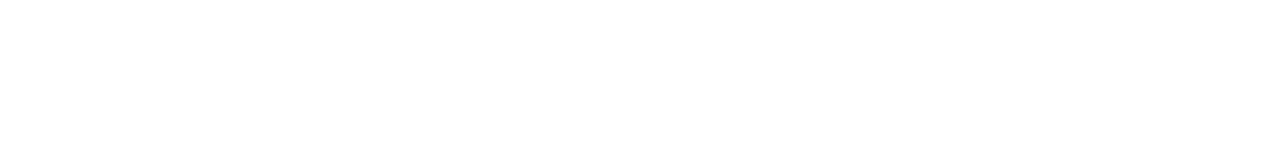
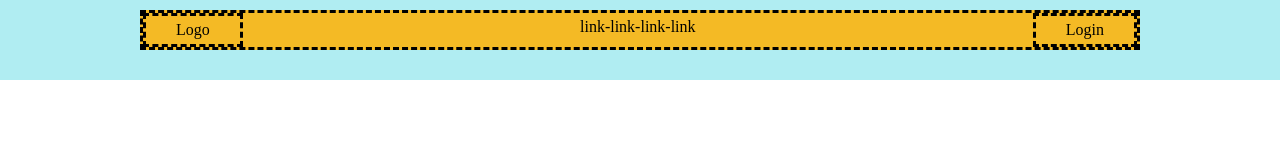
Before and after one commit to GraceGenuardi/htmlcss-struttura-discord, a plain HTML site: page index.html in a window 1280 px wide. Drawn offline with Linux system fonts and the light colour scheme.

Commit message:
Creato menù di navigazione

```diff
--- a/css/style.css
+++ b/css/style.css
@@ -7,3 +7,31 @@
 img {
 	max-width: 100%;
 }
+
+/*inizio menù*/
+header {
+    background-color:rgba(143, 230, 236, 0.699);
+    display: flex;
+    justify-content: center;
+    height: 80px;
+}
+
+.row{
+    width: 1000px;
+    height: 40px;
+    background-color: rgba(247, 185, 30, 0.959);
+    margin-top: 10px;
+    display: flex;
+    flex-wrap: wrap;
+    justify-content: space-between;
+    border: 3px dashed black;
+}
+
+.debug [class^='col'] {
+	border: 3px dashed black;
+	padding: 5px 30px;
+}
+
+nav {
+    margin-top: 5PX;
+}
--- a/index.html
+++ b/index.html
@@ -7,8 +7,22 @@
     <link rel="stylesheet" href="css/style.css">
     <title>Discord</title>
 </head>
-<body>
-    <div class="conteiner"></div>
+<body class="debug">
+
+    <!-- inizio header con struttura container,row,col-->
+    <header>
+        <div class="container">
+
+          <div class="row">
+          <div class="col-logo">Logo</div>
+          <nav class="link">link-link-link-link</nav>
+          <div class="col-login">Login</div>
+
+         </div>
+
+        </div>
+   </header>
+
 
 </body>
 </html>
```
